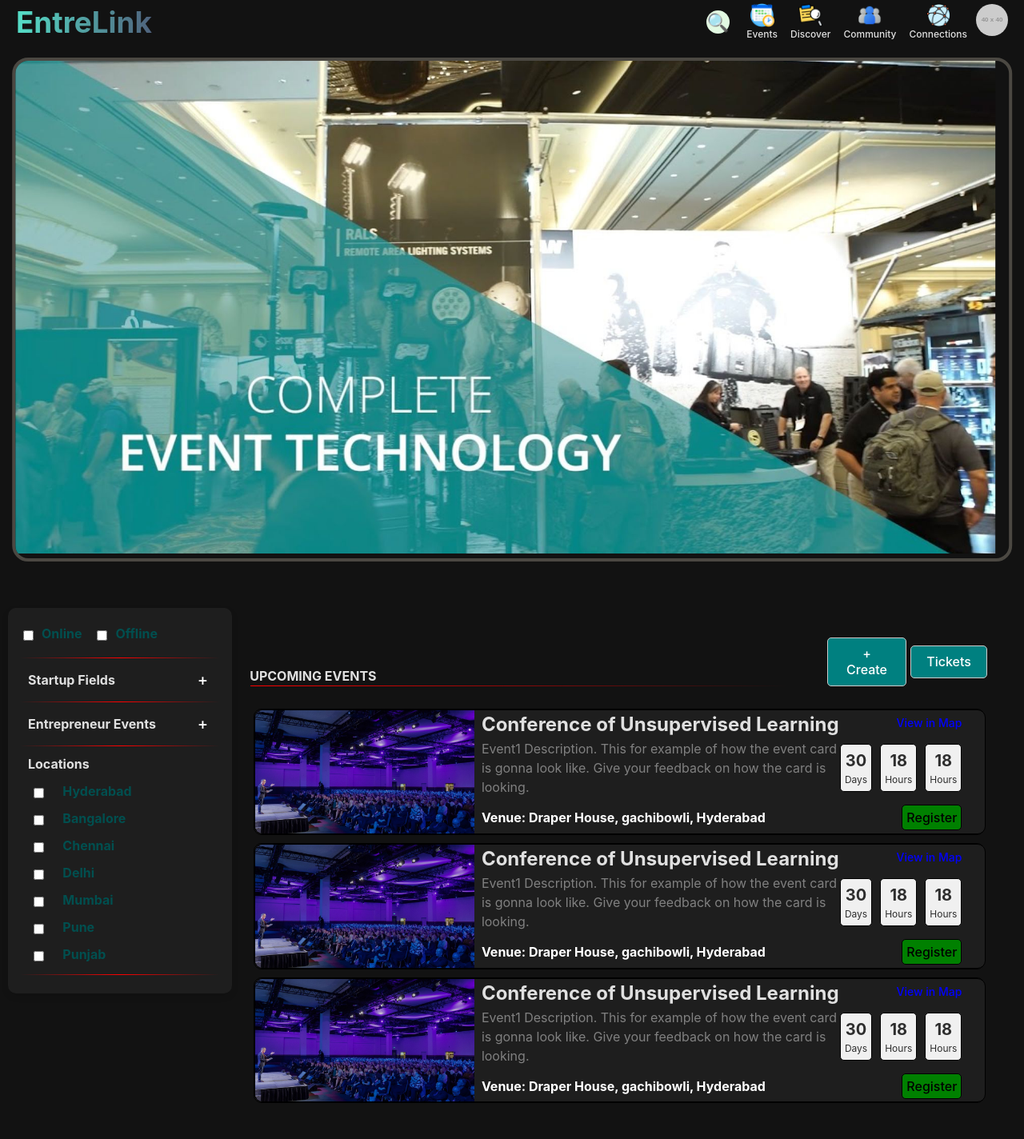
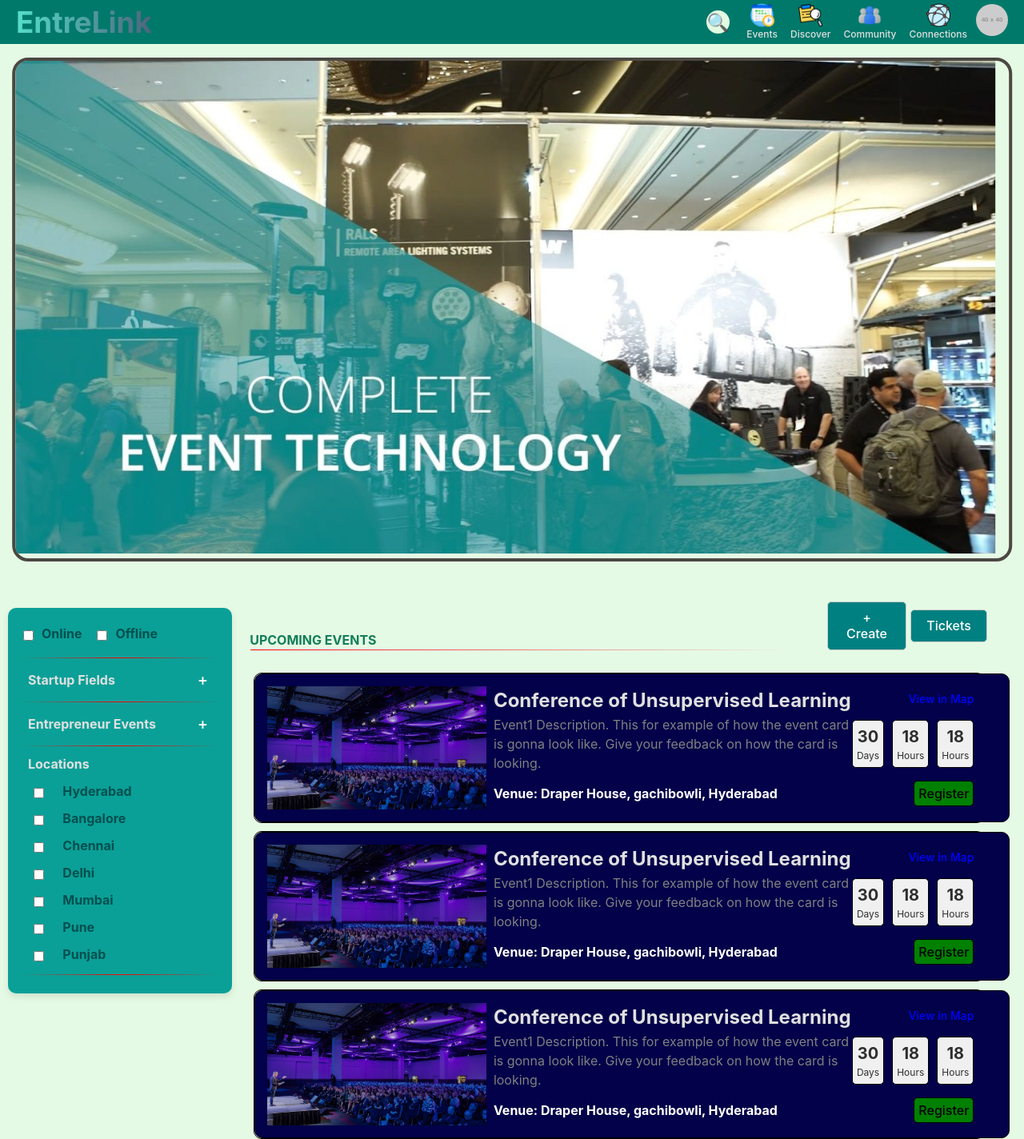
Before and after one commit to AnasFaaiz/EntreLink, a React (Vite) app in the folder client/: page /EntreLink/Events in a window 1280 px wide. Shown: the whole page at 80% size. Before the commit the page ends 1379 px from the top, so only its background shows below. Built offline with nearby package versions, Linux system fonts and the light colour scheme.

Commit message:
Testing Light Theme

```diff
--- a/client/src/App.css
+++ b/client/src/App.css
@@ -4,7 +4,7 @@
   font-weight: 400;
   color-scheme: light dark;
   color: rgba(17, 17, 17, 0.87);
-  background-color: #121212;
+  background-color: #e5fae5;
   font-synthesis: none;
   text-rendering: optimizeLegibility;
   -webkit-font-smoothing: antialiased;
--- a/client/src/components/Connections/Connections-Main.jsx
+++ b/client/src/components/Connections/Connections-Main.jsx
@@ -80,7 +80,7 @@ const styles = {
     padding: '20px',
     marginTop: '6%',
     width: '100vw',
-    backgroundColor: '#121212',
+    backgroundColor: '#rgb(10, 160, 151)',
   },
   searchSection: {
     display: 'flex',
@@ -110,7 +110,7 @@ const styles = {
     boxShadow: "0px 0px 16px rgba(218, 165, 32, 0.8)",
   },
   section: {
-    backgroundColor: '#1E1E1E',
+    backgroundColor: 'rgb(1, 61, 42)',
     borderRadius: '12px',
     boxShadow: '0 4px 12px rgba(0, 0, 0, 0.1)',
     padding: '25px',
--- a/client/src/components/Connections/PersonCard.jsx
+++ b/client/src/components/Connections/PersonCard.jsx
@@ -20,7 +20,7 @@ const PersonCard = ({ name, role, startupName, profilePic, tag,onConnect }) => {
       borderRadius: '12px',
       padding: '20px',
       margin: '10px',
-      backgroundColor: 'rgba(18, 24, 41, 0.8)',
+      backgroundColor: '#0e0d3e',
       color: '#E0E0E0',
       width: '200px',
       textAlign: 'center',
--- a/client/src/components/Discover/Discover-Main.jsx
+++ b/client/src/components/Discover/Discover-Main.jsx
@@ -127,7 +127,7 @@ const styles = {
     display: 'flex',
     justifyContent: 'center',
     alignItems: 'center',
-    border: '1px solid #E0E0E0',
+    border: '1px solid #064541',
     borderRadius: '5px',
     width: '18vw',
     position: 'absolute',
@@ -138,13 +138,13 @@ const styles = {
   buttondetail: {
     backgroundColor: "transparent",
     border: "none",
-    color: "#E0E0E0",
+    color: "#064541",
     padding: '12px',
   },
   verticalLine: {
     width: '1px',
     height: '30px',
-    backgroundColor: '#E0E0E0',
+    backgroundColor: '#064541',
     // position: 'absolute',
     // top: '5px',
     // left: '50%',
@@ -167,7 +167,7 @@ const styles = {
     borderRadius: '5px',
     border: 'none',
     backgroundColor: '#008B8B',
-    color: '#0D1117',
+    color: '#F5F5F5',
     cursor: 'pointer',
     fontSize: '16px',
     boxShadow: '0px 0px 12px rgba(218, 165, 32, 0.4)',
@@ -186,7 +186,7 @@ const styles = {
     borderRadius: '5px',
     border: 'none',
     backgroundColor: '#008B8B',
-    color: '#0D1117',
+    color: '#F5F5F5',
     cursor: 'pointer',
     fontSize: '16px',
     boxShadow: '0px 0px 12px rgba(218, 165, 32, 0.4)',
@@ -210,7 +210,7 @@ const styles = {
     left: '1%',
     position: 'absolute',
     top: '10px',
-    backgroundColor: '#1E1E1E',
+    backgroundColor: 'rgb(10, 160, 151)',
     padding: '20px',
     boxShadow: '0 4px 8px rgba(0, 0, 0, 0.1)',
   },
@@ -221,7 +221,7 @@ const styles = {
     fontWeight: 'bold',
     color: '#DAA520',
     textAlign: 'center',
-    backgroundColor: '#0a0a0a',
+    backgroundColor: '#064541',
     borderRadius: '10px 10px 0 0',
   },
   hr: {
--- a/client/src/components/Discover/postCard.jsx
+++ b/client/src/components/Discover/postCard.jsx
@@ -43,8 +43,8 @@ const styles = {
     padding: '20px',
     margin: '10px',
     boxShadow: '0 4px 8px rgba(0, 0, 0, 0.1)',
-    backgroundColor: 'rgba(18, 24, 41, 0.8)',
-    width: '100%', // Ensure the card takes full width of the grid item
+    backgroundColor: 'rgb(20, 105, 94)',
+    width: '100%',
   },
   image: {
     width: '100%',
@@ -64,18 +64,6 @@ const styles = {
     // justifyContent: 'space-between',
     marginBottom: '10px',
   },
-  button: {
-    padding: '10px 20px',
-    borderRadius: '5px',
-    border: '1px solid #ccc',
-    backgroundColor: '#008080', // Teal green hex code
-    color: 'white',
-    cursor: 'pointer',
-    fontSize: '16px',
-    display: 'flex',
-    alignItems: 'center',
-    justifyContent: 'center',
-  },
   icon: {
     marginRight: '5px',
   },
@@ -88,7 +76,7 @@ const styles = {
     justifyContent: 'space-between',
     alignItems: 'center',
     fontSize: '14px',
-    color: '#555',
+    color: 'white',
   },
   author: {
     fontStyle: 'italic',
@@ -109,7 +97,7 @@ const styles = {
   },
   likeButton: {
     backgroundColor: 'transparent',
-    color: 'green',
+    color: 'lightcyan',
     padding: '0',
     cursor: 'pointer',
     borderRadius: '50px',
@@ -117,7 +105,7 @@ const styles = {
   },
   dislikeButton: {
     backgroundColor: 'transparent',
-    color: 'darkred',
+    color: 'rgb(92, 15, 2)',
     padding: '0',
     cursor: 'pointer',
     borderRadius: '50px',
--- a/client/src/components/Events/CategoryBox.jsx
+++ b/client/src/components/Events/CategoryBox.jsx
@@ -103,7 +103,7 @@ const CategoryBox = () => {
 const styles = {
   categoryBox: {
     padding: "15px",
-    backgroundColor: "#1E1E1E",
+    backgroundColor: "#0aa097",
     borderRadius: "10px",
     boxShadow: "0 4px 8px rgba(0, 0, 0, 0.1)",
     width: "250px",
--- a/client/src/components/Events/Eventcard.jsx
+++ b/client/src/components/Events/Eventcard.jsx
@@ -63,7 +63,7 @@ const styles = {
     marginBottom: "10px",
     border: "1px solid black",
     borderRadius: "10px",
-    backgroundColor: "#1E1E1E",
+    backgroundColor: "#F2F2F2",
     display: "fixed",
     position: "relative",
     // left: "24%",
@@ -74,8 +74,9 @@ const styles = {
     width: "100%",
     border: "1px solid black",
     borderRadius: "10px",
-    backgroundColor: "#1E1E1E",
+    backgroundColor: "#020149",
     overflow: "hidden",
+    padding: '15px',
   },
   cardImage: {
     width: "30%",
--- a/client/src/components/Events/Events-Main.jsx
+++ b/client/src/components/Events/Events-Main.jsx
@@ -117,7 +117,7 @@ const styles = {
      },
      label: {
       marginBottom: "0",
-      color: "#E0E0E0",
+      color: "#127e59",
      },
 
 
--- a/client/src/components/HomePage/DiscoverComponent.jsx
+++ b/client/src/components/HomePage/DiscoverComponent.jsx
@@ -186,12 +186,13 @@ const styles = {
     position: 'relative',
     top: '10vh',
     gap: '50px',
+    color: '#0056B3',
   },
   NewsContainer: {
     width: '40vw',
     border: '1px solid black',
     borderRadius: '20px',
-    backgroundColor: 'white',
+    backgroundColor: '#F2F2F2',
     boxShadow: '2px 2px 5px grey',
     padding: '20px',
     position: 'relative',
@@ -200,7 +201,7 @@ const styles = {
     width: '40vw',
     border: '1px solid black',
     borderRadius: '20px',
-    backgroundColor: 'white',
+    backgroundColor: '#F2F2F2',
     boxShadow: '2px 2px 5px grey',
     padding: '20px',
     position: 'relative',
--- a/client/src/components/HomePage/HomePage-Main.jsx
+++ b/client/src/components/HomePage/HomePage-Main.jsx
@@ -92,7 +92,7 @@ const styles = {
     padding: '3%',
     border: '1px solid transparent ',
     borderRadius: '10px',
-    backgroundColor: 'rgba(245, 245, 245, 0.27)',
+    backgroundColor: '#F2F2F2',
     boxShadow: '0 4px 8px rgba(0, 0, 0, 0.1)',
   },
   footer: {
--- a/client/src/components/HomePage/herosection.css
+++ b/client/src/components/HomePage/herosection.css
@@ -2,7 +2,7 @@
   position: relative;
   width: 100%;
   height: 100vh;
-  background-color: #0A0A0A; /* Dark Theme */
+  background-color: #F2F2F2; /* Dark Theme */
   display: flex;
   align-items: center;
   justify-content: center;
--- a/client/src/components/Navbar.jsx
+++ b/client/src/components/Navbar.jsx
@@ -135,7 +135,7 @@ const styles = {
     display: "flex",
     justifyContent: "space-between",
     alignItems: "center",
-    backgroundColor: "#121212",
+    backgroundColor: "#00796B",
     color: "white",
     position: "fixed",
     top: 0,
```
